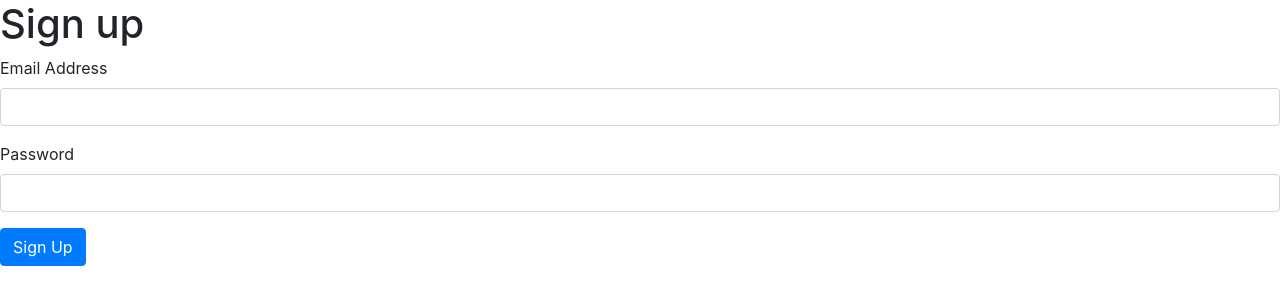
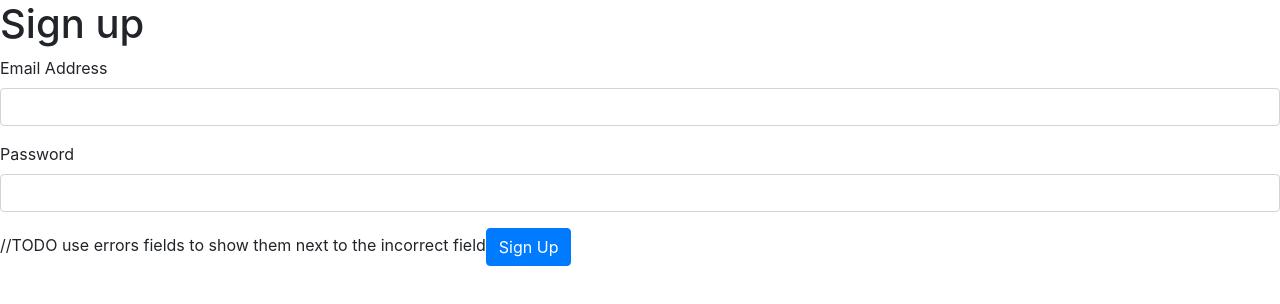
Before and after one commit to nephast/ticket-micro-service, a Next.js app in the folder client/: page /auth/signup in a window 1280 px wide. Shown: the top 304 px of the page. Built offline with nearby package versions, Linux system fonts and the light colour scheme.

Commit message:
Add basic error handling on signup frontend

```diff
--- a/client/pages/auth/signup.js
+++ b/client/pages/auth/signup.js
@@ -4,16 +4,19 @@
 export default () => {
   const [email, setEmail] = useState('');
   const [password, setPassword] = useState('');
+  const [errors, setErrors] = useState([]);
 
   const onSubmit = async (event) => {
     event.preventDefault();
 
-    const response = await axios.post('/api/users/signup', {
-      email,
-      password,
-    });
-
-    console.log(response.data);
+    try {
+      const response = await axios.post('/api/users/signup', {
+        email,
+        password,
+      });
+    } catch (err) {
+      setErrors(err.response.data.errors);
+    }
   };
 
   return (
@@ -36,6 +39,17 @@
           className="form-control"
         />
       </div>
+      //TODO use errors fields to show them next to the incorrect field
+      {errors.length > 0 && (
+        <div className="alert alert-danger">
+          <h4>Oooops...</h4>
+          <ul className="my-0">
+            {errors.map((err) => (
+              <li key={err.message}>{err.message}</li>
+            ))}
+          </ul>
+        </div>
+      )}
       <button className="btn btn-primary">Sign Up</button>
     </form>
   );
```
